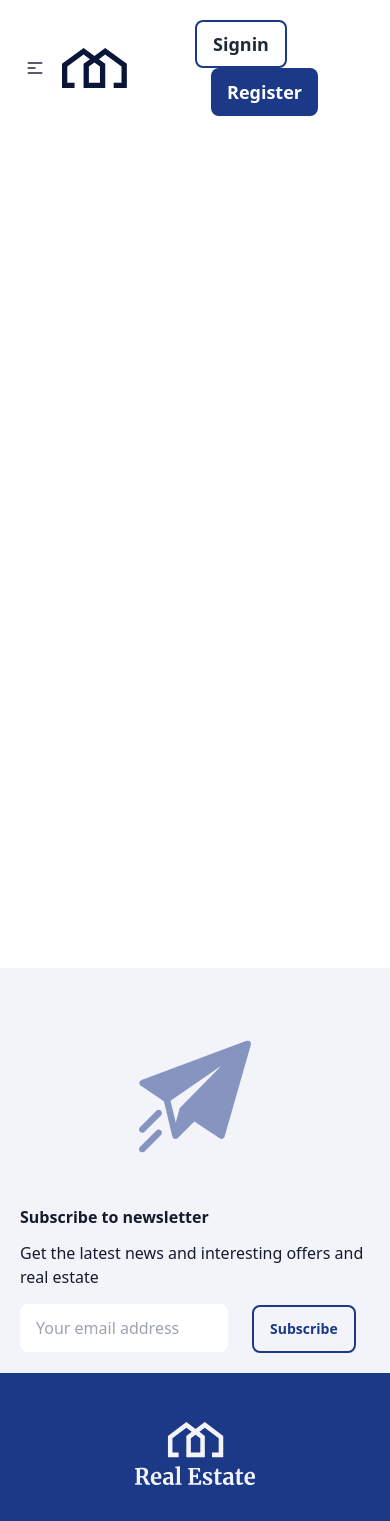
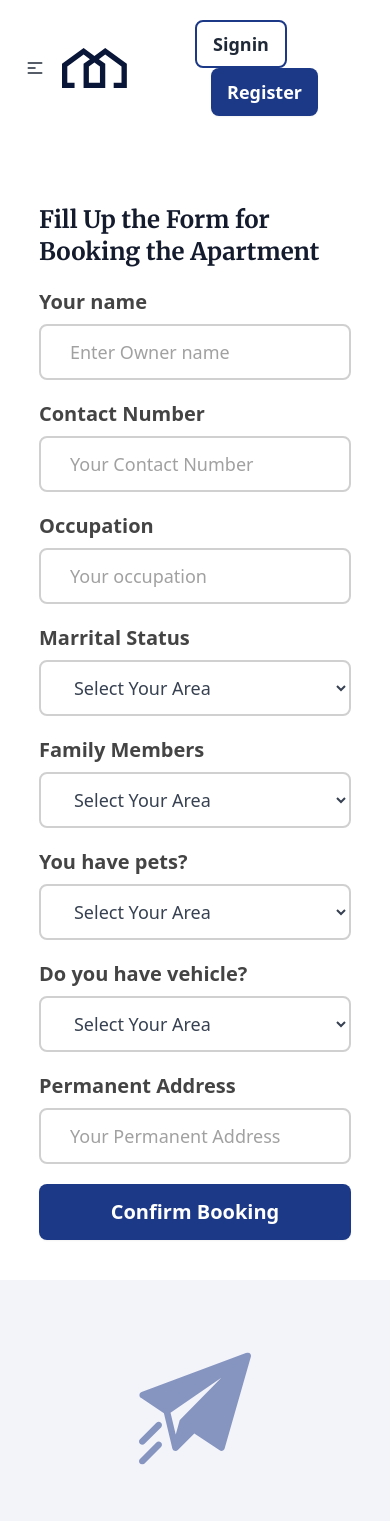
Before and after one commit to alamnahid/RentSwiftly---Renting-Made-Easy, a React (Vite) app: page /housebooking/1 in a window 390 px wide. Shown: the top 1521 px of the page. Built offline with nearby package versions, Linux system fonts and the light colour scheme; no server answers.

Commit message:
create a form for booking house

```diff
--- a/src/Pages/HouseBookingForm/HouseBookingForm.jsx
+++ b/src/Pages/HouseBookingForm/HouseBookingForm.jsx
@@ -1,11 +1,16 @@
 import { useParams } from "react-router-dom";
 import useAxiosPublic from "../../Hooks/useAxiosPublic";
-import { useQuery } from "@tanstack/react-query";
+import { useMutation, useQuery } from "@tanstack/react-query";
+import { useForm } from "react-hook-form";
+import { useContext } from "react";
+import { AuthContext } from "../../Providers/AuthProvider";
+import axios from "axios";
+import Swal from "sweetalert2";
 
 
 const HouseBookingForm = () => {
-    const {id} = useParams()
-    console.log(id)
+    const { id } = useParams()
+    const { user } = useContext(AuthContext)
 
     const axiosPublic = useAxiosPublic()
     const { data, refetch, isLoading } = useQuery({
@@ -16,10 +21,140 @@ const HouseBookingForm = () => {
         }
     })
 
+
+    const {
+        register,
+        handleSubmit,
+        formState: { errors },
+    } = useForm();
+
+    const { mutate } = useMutation({
+        mutationKey: ['houses'],
+        mutationFn: (addingData) => {
+            return axios.post('http://localhost:5000/addhouse', addingData, { withCredentials: true, })
+        },
+        onSuccess: () => {
+            Swal.fire({
+                title: "Successfully Added House",
+                text: "User Can see your house in the Available House Page",
+                icon: "success",
+                confirmButtonColor: "#3085d6",
+                cancelButtonColor: "#d33",
+                confirmButtonText: "OK"
+            }).then((result) => {
+                if (result.isConfirmed) {
+                    // navigate('/allhouse')
+                }
+            });
+        }
+
+    })
+
+    const onSubmit = async (data) => {
+        console.log(data)
+        mutate({
+            ownername: data.ownername,
+            contactnumber: data.number,
+            owneremail: user.email,
+            ownerimage: user.photoURL,
+            housename: data.housename,
+            location: data.location,
+            roomsno: data.roomsno,
+            price: data.price,
+            status: 'available',
+            description: data.description,
+            bookingcount: 0
+        })
+
+
+    }
+
+
+
+
+
+
     console.log(data)
     return (
-        <div>
+        <div className="mt-20 mx-[10%] my-10">
+            <h1 className="text-[#141B2D] text-2xl lg:text-[3.2rem] font-semibold merrin">{data?.housename}</h1>
+            <h1 className="text-[#141B2D] text-2xl lg:text-[1.2rem] font-semibold merrin mt-12">Fill Up the Form for Booking the Apartment</h1>
 
+            <form onSubmit={handleSubmit(onSubmit)}>
+                {/* owner input  */}
+                <p className="text-[#444] mt-5 text-xl font-semibold">Your name</p>
+
+                <input className="w-full mt-2 h-[3.5rem] text-gray-700 placeholder:text-[#A1A1A1] text-lg outline-none pl-[1.81rem] rounded-lg border-2 border-[#D0D0D0] bg-white" type="text" name="ownername" id="" placeholder="Enter Owner name" {...register("ownername", { required: true })} defaultValue={user?.displayName} />
+                {errors.ownername && <span>This field is required</span>}
+
+                {/* Contact number input  */}
+                <p className="text-[#444] mt-5 text-xl font-semibold">Contact Number</p>
+
+                <input className="w-full mt-2 h-[3.5rem] text-gray-700 placeholder:text-[#A1A1A1] text-lg outline-none pl-[1.81rem] rounded-lg border-2 border-[#D0D0D0] bg-white" type="number" name="number" id="" placeholder="Your Contact Number" {...register("number", { required: true })} />
+
+                <p className="text-[#444] mt-5 text-xl font-semibold">Occupation</p>
+
+                <input className="w-full mt-2 h-[3.5rem] text-gray-700 placeholder:text-[#A1A1A1] text-lg outline-none pl-[1.81rem] rounded-lg border-2 border-[#D0D0D0] bg-white" type="text" name="number" id="" placeholder="Your occupation" {...register("occupation", { required: true })} />
+
+                <p className="text-[#444] mt-5 text-xl font-semibold">Marrital Status</p>
+
+                <select className="w-full mt-2 h-[3.5rem] text-gray-700 placeholder:text-[#A1A1A1] text-lg outline-none pl-[1.81rem] rounded-lg border-2 border-[#D0D0D0] bg-white" {...register("maritalstatus", { required: true })}>
+                    <option value="">Select Your Area</option>
+                    <option value="Married">Married</option>
+                    <option value="Un Married">UnMarried</option>
+
+                </select>
+
+                <p className="text-[#444] mt-5 text-xl font-semibold">Family Members</p>
+
+                <select className="w-full mt-2 h-[3.5rem] text-gray-700 placeholder:text-[#A1A1A1] text-lg outline-none pl-[1.81rem] rounded-lg border-2 border-[#D0D0D0] bg-white" {...register("familymembers", { required: true })}>
+                    <option value="">Select Your Area</option>
+                    <option value="1">1</option>
+                    <option value="2">2</option>
+                    <option value="3">3</option>
+                    <option value="4">4</option>
+                    <option value="5">5</option>
+                    <option value="6">6</option>
+                    <option value="7">7</option>
+
+                </select>
+
+
+                <p className="text-[#444] mt-5 text-xl font-semibold">You have pets?</p>
+
+                <select className="w-full mt-2 h-[3.5rem] text-gray-700 placeholder:text-[#A1A1A1] text-lg outline-none pl-[1.81rem] rounded-lg border-2 border-[#D0D0D0] bg-white" {...register("pets", { required: true })}>
+                    <option value="">Select Your Area</option>
+                    <option value="yes">Yes</option>
+                    <option value="no">No</option>
+
+
+                </select>
+
+                <p className="text-[#444] mt-5 text-xl font-semibold">Do you have vehicle?</p>
+
+                <select className="w-full mt-2 h-[3.5rem] text-gray-700 placeholder:text-[#A1A1A1] text-lg outline-none pl-[1.81rem] rounded-lg border-2 border-[#D0D0D0] bg-white" {...register("vehicle", { required: true })}>
+                    <option value="">Select Your Area</option>
+                    <option value="yes">Yes</option>
+                    <option value="no">No</option>
+
+
+                </select>
+
+                <p className="text-[#444] mt-5 text-xl font-semibold">Permanent Address</p>
+
+                <input className="w-full mt-2 h-[3.5rem] text-gray-700 placeholder:text-[#A1A1A1] text-lg outline-none pl-[1.81rem] rounded-lg border-2 border-[#D0D0D0] bg-white" type="text" name="address" id="" placeholder="Your Permanent Address" {...register("address", { required: true })} />
+
+
+
+
+                <input className="w-full mt-5 h-[3.5rem] btn btn-neutral border-none bg-[#1C3988] text-white text-xl font-bold" type="submit" id="" value="Confirm Booking" />
+
+
+
+
+
+
+            </form>
         </div>
     );
 };
```
